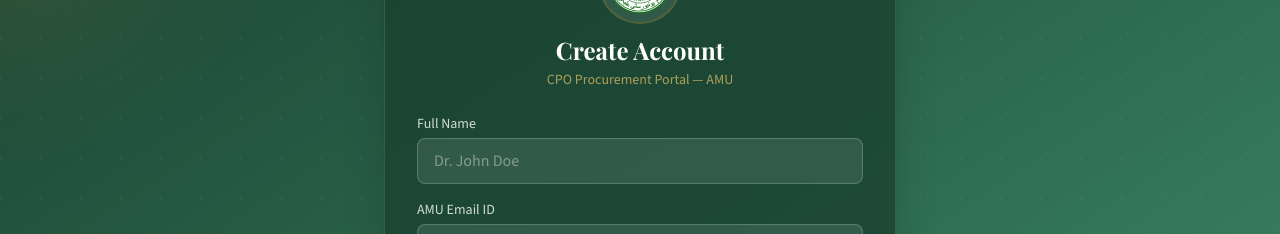
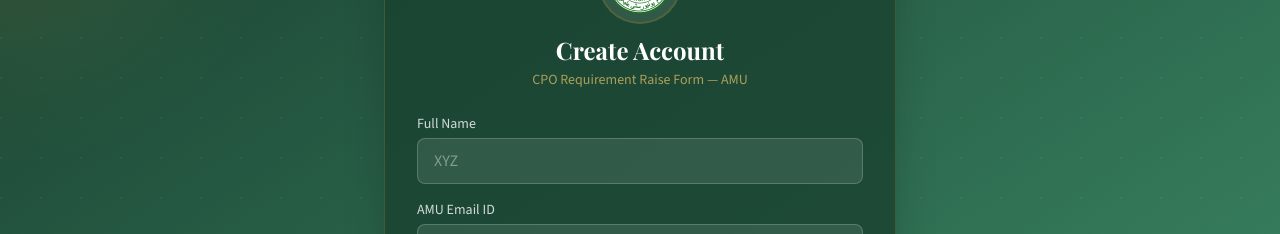
Before and after one commit to echowkidar/purchase_office, a Next.js app: page /register in a window 1280 px wide. Shown: the part 123-357 px from the top of the page. Built offline with nearby package versions, Linux system fonts and the light colour scheme; no server answers; the database is empty; a web font is replaced by a local one.

Commit message:
register page placeholder

```diff
--- a/src/app/(auth)/login/page.tsx
+++ b/src/app/(auth)/login/page.tsx
@@ -78,7 +78,7 @@
               </div>
             </div>
             <h1 className="text-2xl font-bold text-white mb-1">
-              CPO Procurement Portal
+              CPO Requirement Raise Form
             </h1>
             <p className="text-amu-gold-light text-sm">
               Aligarh Muslim University, Aligarh
--- a/src/app/(auth)/register/page.tsx
+++ b/src/app/(auth)/register/page.tsx
@@ -118,7 +118,7 @@
               Create Account
             </h1>
             <p className="text-amu-gold-light/70 text-sm">
-              CPO Procurement Portal — AMU
+              CPO Requirement Raise Form — AMU
             </p>
           </div>
 
@@ -146,7 +146,7 @@
                 type="text"
                 value={form.name}
                 onChange={handleChange}
-                placeholder="Dr. John Doe"
+                placeholder="XYZ"
                 required
                 className="w-full px-4 py-2.5 rounded-lg bg-white/10 border border-white/20 text-white placeholder-white/40 focus:outline-none focus:ring-2 focus:ring-amu-gold/50 transition-all"
               />
--- a/src/app/layout.tsx
+++ b/src/app/layout.tsx
@@ -21,7 +21,7 @@
 });
 
 export const metadata: Metadata = {
-  title: "CPO Procurement Portal — AMU",
+  title: "CPO Requirement Raise Form — AMU",
   description:
     "Central Purchase Office Procurement Management System — Aligarh Muslim University. Submit and manage purchase indents online.",
   keywords: ["AMU", "CPO", "Procurement", "Purchase", "Indent", "Aligarh Muslim University"],
--- a/src/components/layout/Header.tsx
+++ b/src/components/layout/Header.tsx
@@ -79,7 +79,7 @@
               ? "Admin Panel"
               : session?.user?.role === "AFO_STAFF"
               ? "AFO Dashboard"
-              : "CPO Procurement Portal"}
+              : "CPO Requirement Raise Form"}
           </h1>
         </div>
       </div>
--- a/src/lib/sendEmail.ts
+++ b/src/lib/sendEmail.ts
@@ -130,7 +130,7 @@
         <div style="padding: 20px; background: #f9f9f9;">
           <h3>Account Activated</h3>
           <p>Dear ${userName},</p>
-          <p>Your account on the CPO Procurement Portal has been activated. You can now login and submit purchase indents.</p>
+          <p>Your account on the CPO Requirement Raise Form has been activated. You can now login and submit purchase indents.</p>
           <p style="margin-top: 20px;">
             <a href="${process.env.NEXTAUTH_URL}/login" style="background: #1B4332; color: white; padding: 10px 20px; text-decoration: none; border-radius: 5px;">Login Now</a>
           </p>
```
